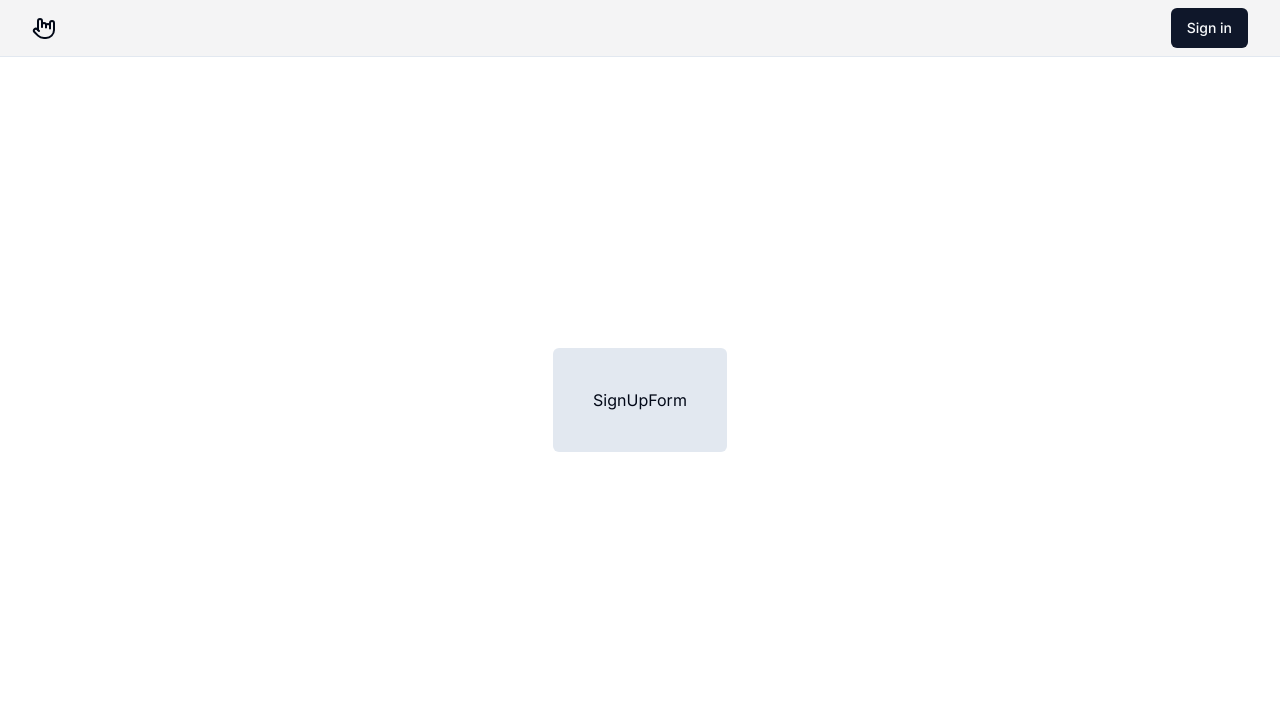
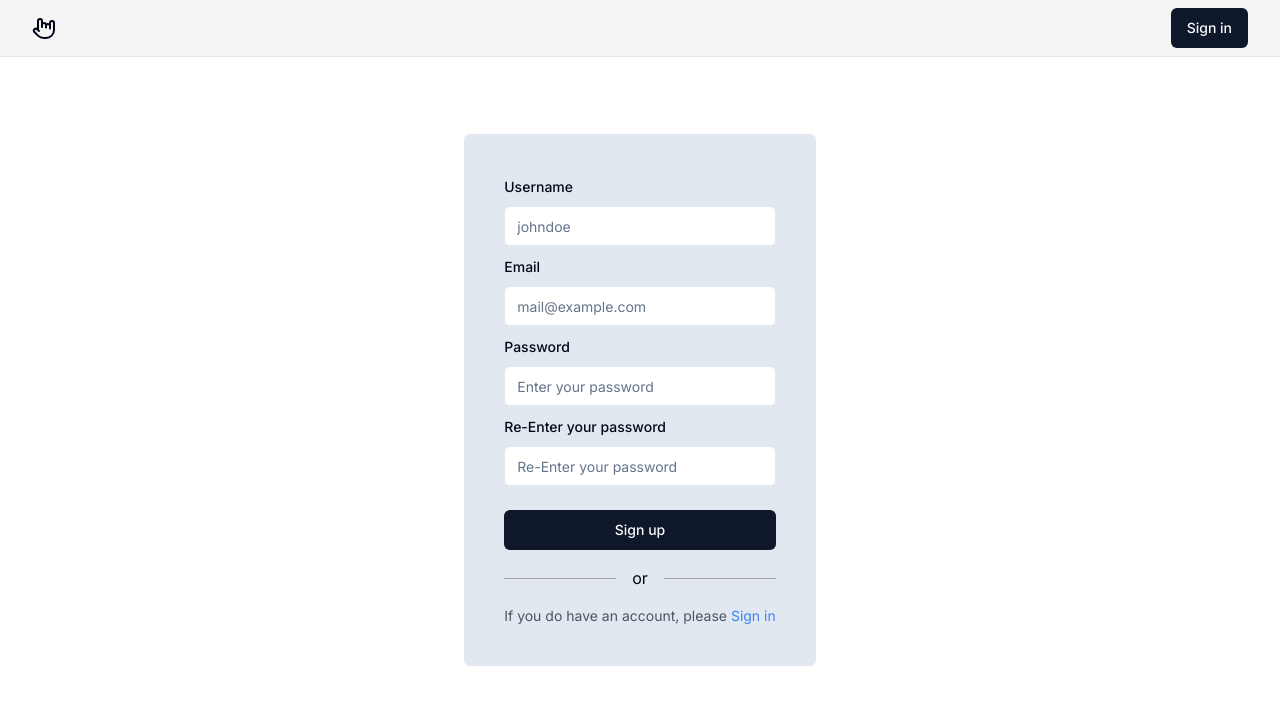
Before and after one commit to andrews1022/sign-in-up-form, a Next.js app: page /sign-up in a window 1280 px wide. Shown: the top 704 px of the page. Built offline with nearby package versions, Linux system fonts and the light colour scheme.

Commit message:
updated SignUpForm jsx

```diff
--- a/src/components/form/SignInForm.tsx
+++ b/src/components/form/SignInForm.tsx
@@ -73,7 +73,7 @@
       {/* <GoogleSignInButton>Sign in with Google</GoogleSignInButton> */}
 
       <p className="text-center text-sm text-gray-600 mt-2">
-        If you don&apos;t have an account, please&nbsp;
+        If you don&apos;t have an account, please{" "}
         <Link className="text-blue-500 hover:underline" href="/sign-up">
           Sign up
         </Link>
--- a/src/components/form/SignUpForm.tsx
+++ b/src/components/form/SignUpForm.tsx
@@ -1,5 +1,119 @@
+"use client";
+
+import { useForm } from "react-hook-form";
+import Link from "next/link";
+import * as z from "zod";
+import { zodResolver } from "@hookform/resolvers/zod";
+
+import { Button } from "../ui/button";
+import { Form, FormControl, FormField, FormItem, FormLabel, FormMessage } from "../ui/form";
+import { Input } from "../ui/input";
+
+const FormSchema = z
+  .object({
+    // here is where you can specify client side validation requirements
+    username: z.string().min(1, "Username is required").max(100),
+    email: z.string().min(1, "Email is required").email("Invalid email"),
+    password: z
+      .string()
+      .min(1, "Password is required")
+      .min(8, "Password must have than 8 characters"),
+    confirmPassword: z.string().min(1, "Password confirmation is required")
+  })
+  // make sure the passwords in both fields match
+  .refine((data) => data.password === data.confirmPassword, {
+    path: ["confirmPassword"], // specify which field you want to show the error message
+    message: "Password do not match"
+  });
+
 const SignUpForm = () => {
-  return <div>SignUpForm</div>;
+  const form = useForm<z.infer<typeof FormSchema>>({
+    resolver: zodResolver(FormSchema),
+    defaultValues: {
+      username: "",
+      email: "",
+      password: "",
+      confirmPassword: ""
+    }
+  });
+
+  const onSubmit = (values: z.infer<typeof FormSchema>) => {
+    console.log(values);
+  };
+
+  return (
+    <Form {...form}>
+      <form onSubmit={form.handleSubmit(onSubmit)} className="w-full">
+        <div className="space-y-2">
+          <FormField
+            control={form.control}
+            name="username"
+            render={({ field }) => (
+              <FormItem>
+                <FormLabel>Username</FormLabel>
+                <FormControl>
+                  <Input placeholder="johndoe" {...field} />
+                </FormControl>
+                <FormMessage />
+              </FormItem>
+            )}
+          />
+          <FormField
+            control={form.control}
+            name="email"
+            render={({ field }) => (
+              <FormItem>
+                <FormLabel>Email</FormLabel>
+                <FormControl>
+                  <Input placeholder="mail@example.com" {...field} />
+                </FormControl>
+                <FormMessage />
+              </FormItem>
+            )}
+          />
+          <FormField
+            control={form.control}
+            name="password"
+            render={({ field }) => (
+              <FormItem>
+                <FormLabel>Password</FormLabel>
+                <FormControl>
+                  <Input type="password" placeholder="Enter your password" {...field} />
+                </FormControl>
+                <FormMessage />
+              </FormItem>
+            )}
+          />
+          <FormField
+            control={form.control}
+            name="confirmPassword"
+            render={({ field }) => (
+              <FormItem>
+                <FormLabel>Re-Enter your password</FormLabel>
+                <FormControl>
+                  <Input placeholder="Re-Enter your password" type="password" {...field} />
+                </FormControl>
+                <FormMessage />
+              </FormItem>
+            )}
+          />
+        </div>
+        <Button className="w-full mt-6" type="submit">
+          Sign up
+        </Button>
+      </form>
+      <div className="mx-auto my-4 flex w-full items-center justify-evenly before:mr-4 before:block before:h-px before:flex-grow before:bg-stone-400 after:ml-4 after:block after:h-px after:flex-grow after:bg-stone-400">
+        or
+      </div>
+      {/* <GoogleSignInButton>Sign up with Google</GoogleSignInButton> */}
+      <p className="text-center text-sm text-gray-600 mt-2">
+        If you do have an account, please{" "}
+        <Link className="text-blue-500 hover:underline" href="/sign-in">
+          Sign in
+        </Link>
+      </p>
+    </Form>
+  );
 };
 
 export { SignUpForm };
--- a/src/lib/utils.ts
+++ b/src/lib/utils.ts
@@ -2,6 +2,8 @@
 import { twMerge } from "tailwind-merge";
 import { type ClassValue } from "clsx";
 
-export function cn(...inputs: ClassValue[]) {
+const cn = (...inputs: ClassValue[]) => {
   return twMerge(clsx(inputs));
-}
+};
+
+export { cn };
```
